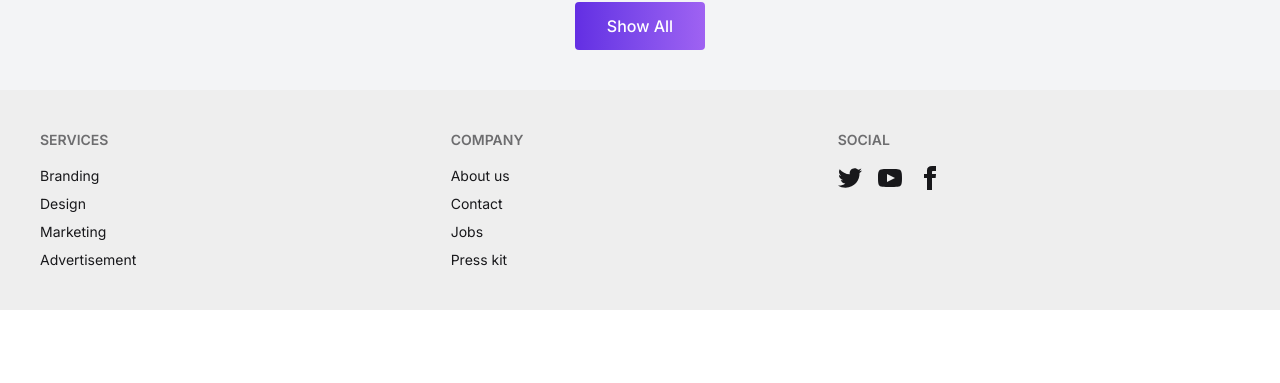
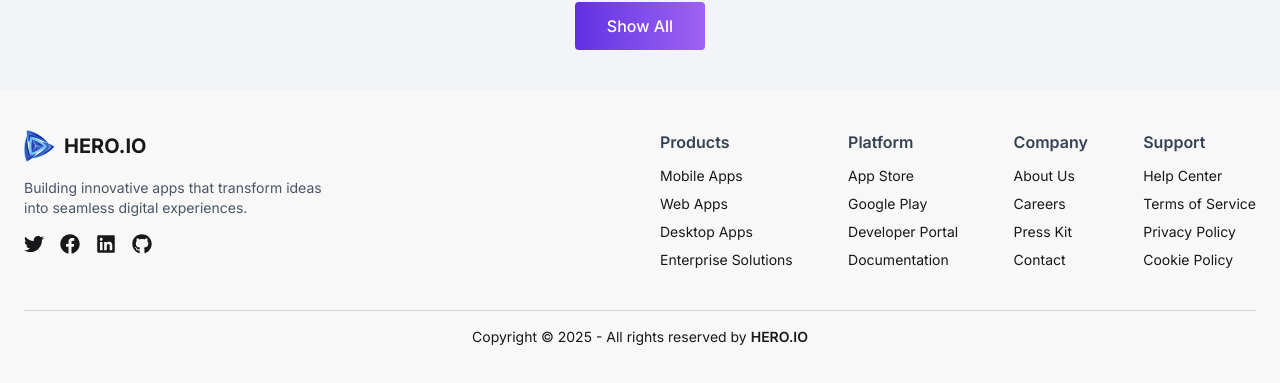
Before and after one commit to md-abdullah-al-ahad/PH-B12A08-Hero-Apps, a React (Vite) app: page / in a window 1280 px wide. Shown: the part 2308-2691 px from the top of the page. Before the commit the page ends 2618 px from the top, so only its background shows below. Built offline with nearby package versions, Linux system fonts and the light colour scheme.

Commit message:
fix the footer section

```diff
--- a/package.json
+++ b/package.json
@@ -14,6 +14,7 @@
     "lucide-react": "^0.545.0",
     "react": "^19.1.1",
     "react-dom": "^19.1.1",
+    "react-icons": "^5.5.0",
     "tailwindcss": "^4.1.14"
   },
   "devDependencies": {
--- a/src/Components/Footer/Footer.jsx
+++ b/src/Components/Footer/Footer.jsx
@@ -1,60 +1,121 @@
 import React from "react";
+import logo from "../../../public/logo.png";
+import { FaGithub, FaTwitter, FaLinkedin, FaFacebook } from "react-icons/fa";
 
 const Footer = () => {
   return (
-    <footer className="footer sm:footer-horizontal bg-base-300 text-base-content p-10">
-      <nav>
-        <h6 className="footer-title">Services</h6>
-        <a className="link link-hover">Branding</a>
-        <a className="link link-hover">Design</a>
-        <a className="link link-hover">Marketing</a>
-        <a className="link link-hover">Advertisement</a>
-      </nav>
-      <nav>
-        <h6 className="footer-title">Company</h6>
-        <a className="link link-hover">About us</a>
-        <a className="link link-hover">Contact</a>
-        <a className="link link-hover">Jobs</a>
-        <a className="link link-hover">Press kit</a>
-      </nav>
-      <nav>
-        <h6 className="footer-title">Social</h6>
-        <div className="grid grid-flow-col gap-4">
-          <a>
-            <svg
-              xmlns="http://www.w3.org/2000/svg"
-              width="24"
-              height="24"
-              viewBox="0 0 24 24"
-              className="fill-current"
-            >
-              <path d="M24 4.557c-.883.392-1.832.656-2.828.775 1.017-.609 1.798-1.574 2.165-2.724-.951.564-2.005.974-3.127 1.195-.897-.957-2.178-1.555-3.594-1.555-3.179 0-5.515 2.966-4.797 6.045-4.091-.205-7.719-2.165-10.148-5.144-1.29 2.213-.669 5.108 1.523 6.574-.806-.026-1.566-.247-2.229-.616-.054 2.281 1.581 4.415 3.949 4.89-.693.188-1.452.232-2.224.084.626 1.956 2.444 3.379 4.6 3.419-2.07 1.623-4.678 2.348-7.29 2.04 2.179 1.397 4.768 2.212 7.548 2.212 9.142 0 14.307-7.721 13.995-14.646.962-.695 1.797-1.562 2.457-2.549z"></path>
-            </svg>
-          </a>
-          <a>
-            <svg
-              xmlns="http://www.w3.org/2000/svg"
-              width="24"
-              height="24"
-              viewBox="0 0 24 24"
-              className="fill-current"
-            >
-              <path d="M19.615 3.184c-3.604-.246-11.631-.245-15.23 0-3.897.266-4.356 2.62-4.385 8.816.029 6.185.484 8.549 4.385 8.816 3.6.245 11.626.246 15.23 0 3.897-.266 4.356-2.62 4.385-8.816-.029-6.185-.484-8.549-4.385-8.816zm-10.615 12.816v-8l8 3.993-8 4.007z"></path>
-            </svg>
-          </a>
-          <a>
-            <svg
-              xmlns="http://www.w3.org/2000/svg"
-              width="24"
-              height="24"
-              viewBox="0 0 24 24"
-              className="fill-current"
-            >
-              <path d="M9 8h-3v4h3v12h5v-12h3.642l.358-4h-4v-1.667c0-.955.192-1.333 1.115-1.333h2.885v-5h-3.808c-3.596 0-5.192 1.583-5.192 4.615v3.385z"></path>
-            </svg>
-          </a>
+    <footer className="bg-base-200 text-base-content">
+      <div className="max-w-[1440px] mx-auto px-6 py-10 flex flex-col gap-10">
+        <div className="flex flex-col lg:flex-row justify-between gap-10">
+          <div className="flex-1 min-w-[220px]">
+            <div className="flex items-center gap-2 mb-4">
+              <img src={logo} alt="HERO.IO" className="w-8 h-8" />
+              <span className="text-xl font-bold">HERO.IO</span>
+            </div>
+            <p className="text-sm text-gray-600 max-w-xs">
+              Building innovative apps that transform ideas into seamless
+              digital experiences.
+            </p>
+            <div className="flex gap-4 mt-4">
+              <a href="#" className="hover:text-primary transition-colors">
+                <FaTwitter size={20} />
+              </a>
+              <a href="#" className="hover:text-primary transition-colors">
+                <FaFacebook size={20} />
+              </a>
+              <a href="#" className="hover:text-primary transition-colors">
+                <FaLinkedin size={20} />
+              </a>
+              <a
+                href="https://github.com/md-abdullah-al-ahad"
+                target="_blank"
+                rel="noopener noreferrer"
+                className="hover:text-primary transition-colors"
+              >
+                <FaGithub size={20} />
+              </a>
+            </div>
+          </div>
+
+          {/* Links section */}
+          <div className="flex flex-wrap justify-between flex-1 gap-8">
+            <div>
+              <h3 className="font-semibold mb-3 text-gray-700">Products</h3>
+              <ul className="space-y-2 text-sm">
+                <li>
+                  <a className="hover:text-primary">Mobile Apps</a>
+                </li>
+                <li>
+                  <a className="hover:text-primary">Web Apps</a>
+                </li>
+                <li>
+                  <a className="hover:text-primary">Desktop Apps</a>
+                </li>
+                <li>
+                  <a className="hover:text-primary">Enterprise Solutions</a>
+                </li>
+              </ul>
+            </div>
+            <div>
+              <h3 className="font-semibold mb-3 text-gray-700">Platform</h3>
+              <ul className="space-y-2 text-sm">
+                <li>
+                  <a className="hover:text-primary">App Store</a>
+                </li>
+                <li>
+                  <a className="hover:text-primary">Google Play</a>
+                </li>
+                <li>
+                  <a className="hover:text-primary">Developer Portal</a>
+                </li>
+                <li>
+                  <a className="hover:text-primary">Documentation</a>
+                </li>
+              </ul>
+            </div>
+            <div>
+              <h3 className="font-semibold mb-3 text-gray-700">Company</h3>
+              <ul className="space-y-2 text-sm">
+                <li>
+                  <a className="hover:text-primary">About Us</a>
+                </li>
+                <li>
+                  <a className="hover:text-primary">Careers</a>
+                </li>
+                <li>
+                  <a className="hover:text-primary">Press Kit</a>
+                </li>
+                <li>
+                  <a className="hover:text-primary">Contact</a>
+                </li>
+              </ul>
+            </div>
+            <div>
+              <h3 className="font-semibold mb-3 text-gray-700">Support</h3>
+              <ul className="space-y-2 text-sm">
+                <li>
+                  <a className="hover:text-primary">Help Center</a>
+                </li>
+                <li>
+                  <a className="hover:text-primary">Terms of Service</a>
+                </li>
+                <li>
+                  <a className="hover:text-primary">Privacy Policy</a>
+                </li>
+                <li>
+                  <a className="hover:text-primary">Cookie Policy</a>
+                </li>
+              </ul>
+            </div>
+          </div>
         </div>
-      </nav>
+        <div className="border-t border-gray-300 pt-4 text-center text-sm">
+          <p>
+            Copyright © {new Date().getFullYear()} - All rights reserved by{" "}
+            <span className="font-semibold">HERO.IO</span>
+          </p>
+        </div>
+      </div>
     </footer>
   );
 };
```
Also changed, not shown: 1 other file (tests, documents, lock files or other folders).
